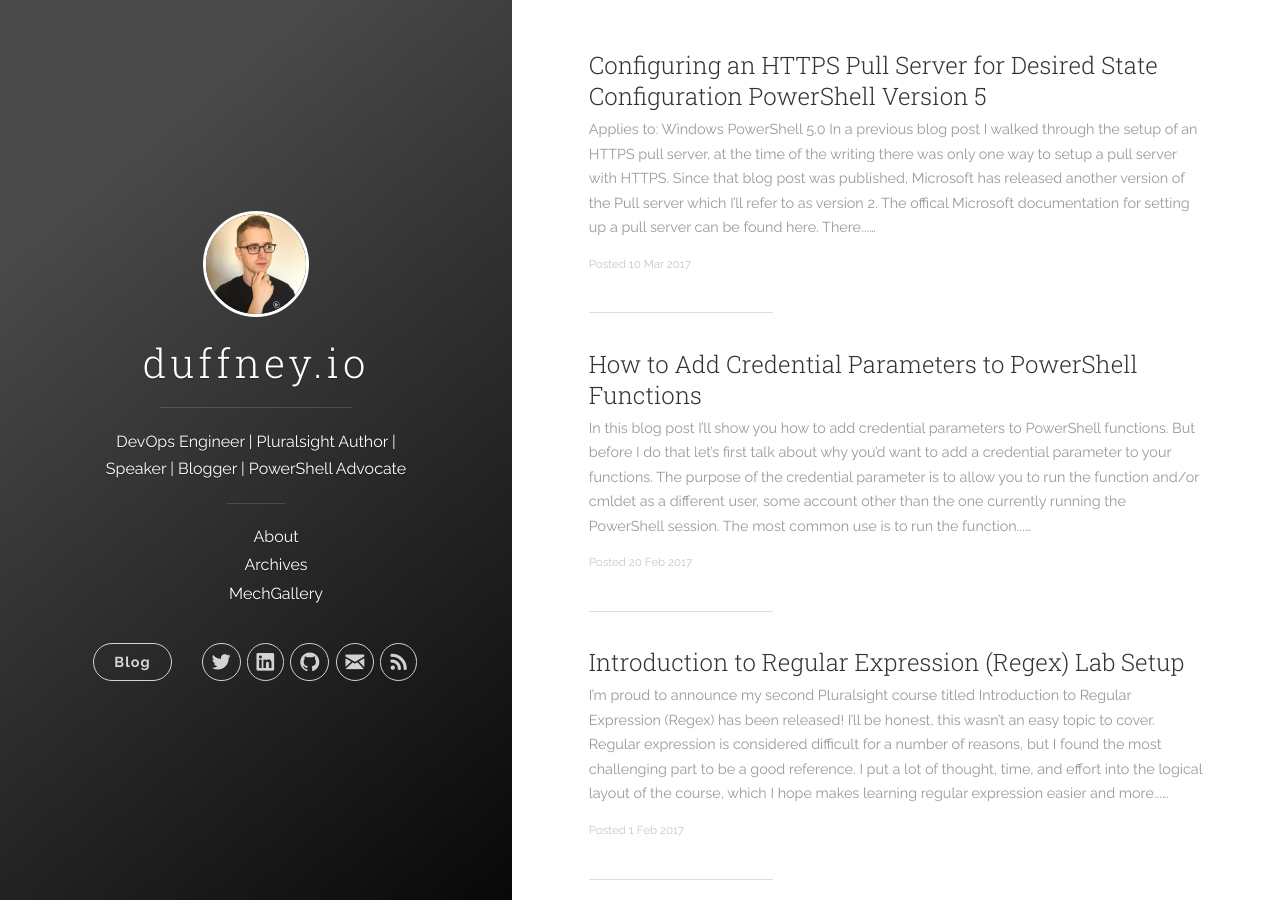
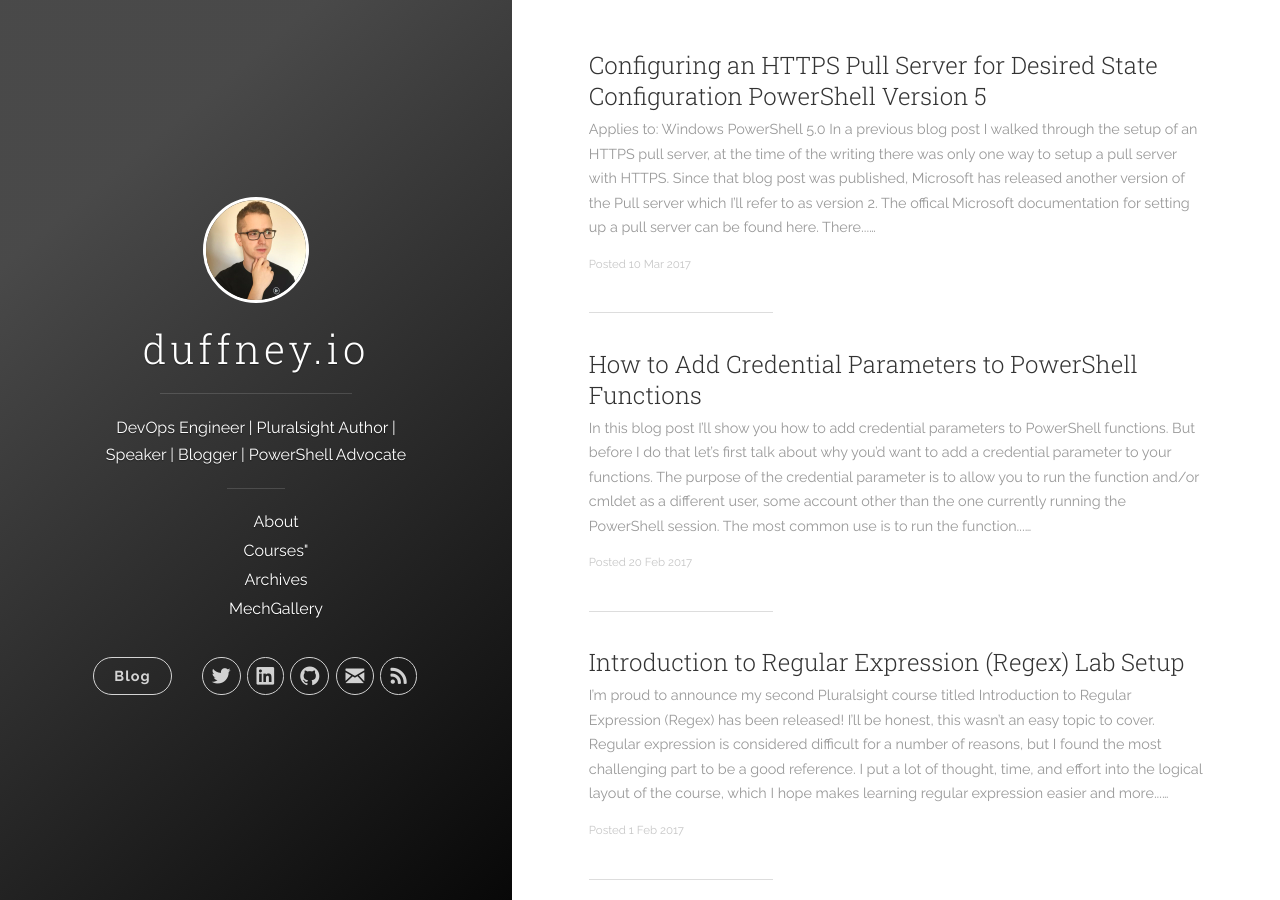
Before and after one commit to AzureDevOps3/duffney.github.io, a Jekyll site: the page built from index.html, in a window 1280 px wide and 900 px high. Built offline with Jekyll 4.4.1, drawn with Linux system fonts in a browser that asks for light colours; nearby versions of some CDN libraries; the list of posts is cut into pages by our own code.

Commit message:
adding courses page

```diff
--- a/_config.yml
+++ b/_config.yml
@@ -16,6 +16,7 @@ author:
 
 pages_list:
   About: '/about/'
+  Courses": '/cources'
   Archives: '/archives/'
   MechGallery: '/mechgallery'
 
```
